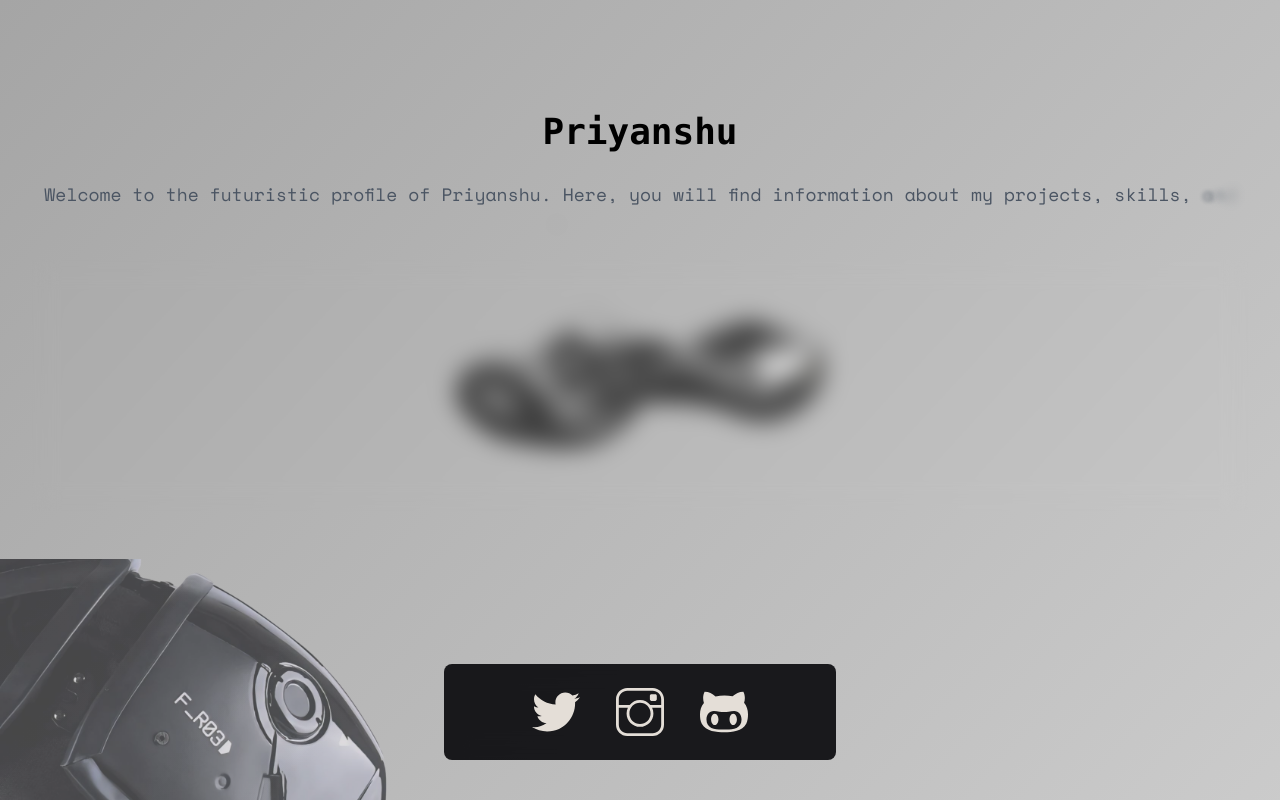
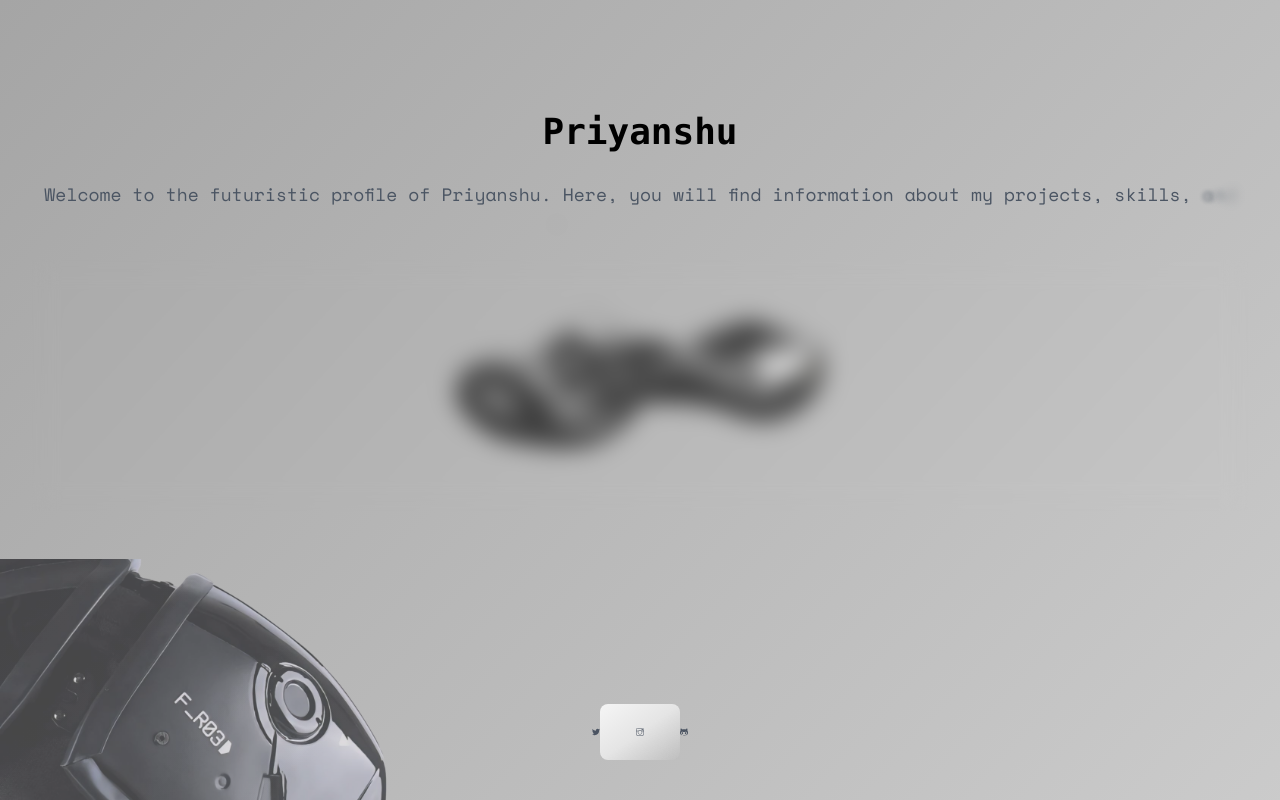
Before and after one commit to Priyansxu/Website, a Next.js app: page / in a window 1280 px wide. Shown: the top 800 px of the page. Built offline with nearby package versions, Linux system fonts and the light colour scheme.

Commit message:
Update index.js

```diff
--- a/pages/index.js
+++ b/pages/index.js
@@ -157,28 +157,27 @@ export default function Page() {
               </motion.p>
 
     <section ref={secondSectionRef} className="flex my-4">
-          <motion.div className="fixed bottom-10 left-0 right-0 z-50 my-0  mx-auto  flex w-[306px] items-center justify-center gap-1 rounded-lg bg-[#07070a]/90 px-1 py-1 text-[#e4ded7] backdrop-blur-md sm:w-[383.3px] md:p-2 lg:w-[391.3px]"
+          <motion.div className="fixed bottom-10 left-0 right-0 z-50 my-0  mx-auto  flex w-[306px] items-center justify-center gap-1 rounded-lg bg-gradient-to-br from-[#f5f5f5] via-[#e5e5e5] px-1 py-1 backdrop-blur-md sm:w-20 md:p-2 lg:w-30"
             initial="hidden"
             animate={isInView ? "visible" : "hidden"}
-            variants={divVariants}
           >
           <a     href="https://www.twitter.com/priyansxu_gupta"
             target="_blank"
             className=" flex align-middle items-center space-x-1 w-max "
           >
-            <TfiTwitterAlt className="p-4 h-20 w-20" />
+            <TfiTwitterAlt className="p-4 h-10 w-10" />
           </a>
        <a     href="https://www.instagram.com/priyansxu_gupta"
             target="_blank"
             className=" flex align-middle items-center space-x-1 w-max "
           >
-            <TfiInstagram className="p-4 h-20 w-20" />
+            <TfiInstagram className="p-4 h-10 w-10" />
           </a>
        <a     href="https://www.github.com/priyansxu"
             target="_blank"
             className=" flex align-middle items-center space-x-1 w-max "
           >
-            <TfiGithub className="p-4 h-20 w-20" />
+            <TfiGithub className="p-4 h-10 w-10" />
           </a>
      </motion.div>
  </section>
```
